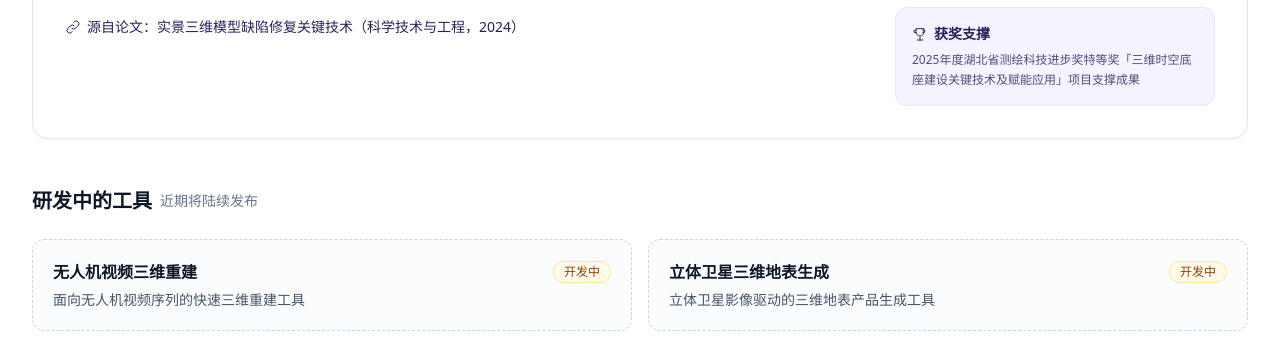
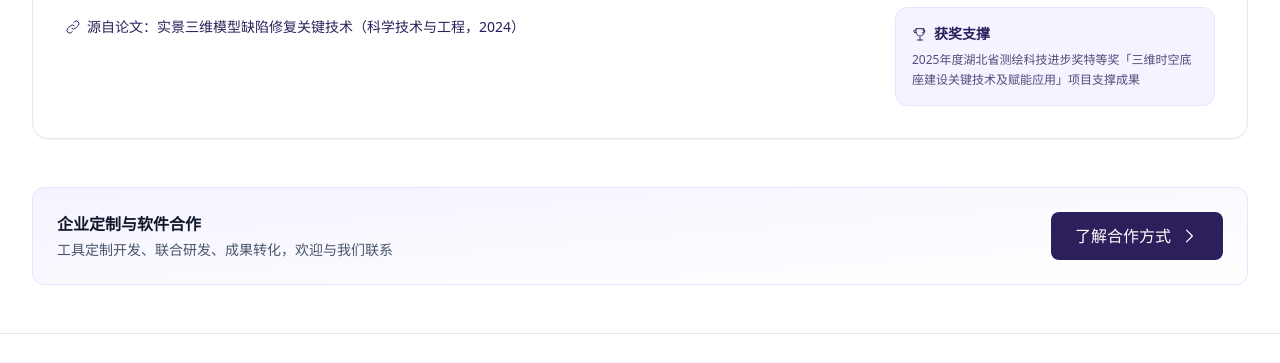
Before and after one commit to CVEO/CVEO.github.io, an Astro site: page /software in a window 1280 px wide. Shown: the part 765-1128 px from the top of the page. Built offline with nearby package versions, Linux system fonts and the light colour scheme; Astro itself is replaced by a stand-in of ours.

Commit message:
chore(data): 移除失效合作单位链接并精简软件页副标题
- partners.json：移除福建省地质测绘中心的失效官网链接（fjdcy.cn，此前 link-check 已判定不可达），保留名称、logo 与简介
- software.astro：副标题精简；移除「研发中的工具」预告板块（含 upcoming 数据）

```diff
--- a/src/data/partners.json
+++ b/src/data/partners.json
@@ -65,7 +65,6 @@
   {
     "name": "福建省地质测绘中心（福建省资源遥感中心）",
     "logo": "/assets/partners/fjdcy.png",
-    "website": "http://fjdcy.cn/",
     "description": "福建省地质测绘中心（福建省资源遥感中心）是经福建省地勘系统机构改革，在原福建省地质测绘院基础上更名而成的省级财政核补的公益二类事业单位。"
   },
   {
--- a/src/pages/software.astro
+++ b/src/pages/software.astro
@@ -18,12 +18,6 @@ interface SoftwareTool {
 }
 
 const tools = (softwareData as SoftwareTool[]).filter(t => t.status === '已发布')
-
-// 在研工具预告（发布后迁移至 software.json 正式条目）
-const upcoming = [
-  { name: '无人机视频三维重建', description: '面向无人机视频序列的快速三维重建工具' },
-  { name: '立体卫星三维地表生成', description: '立体卫星影像驱动的三维地表产品生成工具' }
-]
 
 // 关联论文信息（id 可能带 .md 后缀，两种 key 都注册）
 const papers = await getCollection('papers')
@@ -46,7 +40,7 @@ const statusBadge = (status: string) => {
       <h1 class="text-3xl font-bold text-slate-900 mb-4">软件工具</h1>
       <p class="text-sm tracking-widest text-slate-500 uppercase mb-4">Software &amp; Tools</p>
       <p class="text-lg text-slate-600 max-w-3xl mx-auto">
-        课题组自研的行业软件与开源工具——把遥感学术论文中的算法，做成工程中用得上的产品
+        课题组自研的行业软件工具——把学术论文中的算法，做成工程中用得上的产品
       </p>
     </div>
 
@@ -144,25 +138,6 @@ const statusBadge = (status: string) => {
       })}
     </div>
 
-    <!-- 在研工具 -->
-    <div class="mt-12">
-      <h2 class="text-xl font-semibold text-slate-900 mb-6 flex items-center gap-2">
-        研发中的工具
-        <span class="text-sm font-normal text-slate-500">近期将陆续发布</span>
-      </h2>
-      <div class="grid grid-cols-1 md:grid-cols-2 gap-4">
-        {upcoming.map(t => (
-          <div class="p-5 rounded-xl border border-dashed border-slate-300 bg-slate-50/50">
-            <div class="flex items-center justify-between mb-1.5">
-              <h3 class="font-semibold text-slate-900">{t.name}</h3>
-              <span class="inline-flex items-center px-2.5 py-0.5 rounded-full text-xs font-medium bg-amber-50 text-amber-800 border border-amber-200">开发中</span>
-            </div>
-            <p class="text-sm text-slate-600">{t.description}</p>
-          </div>
-        ))}
-      </div>
-    </div>
-
     <!-- 底部 CTA -->
     <div class="mt-12 p-6 rounded-xl bg-gradient-to-br from-brand-50 to-white border border-brand-100 flex flex-col md:flex-row items-center justify-between gap-4">
       <div>
```
